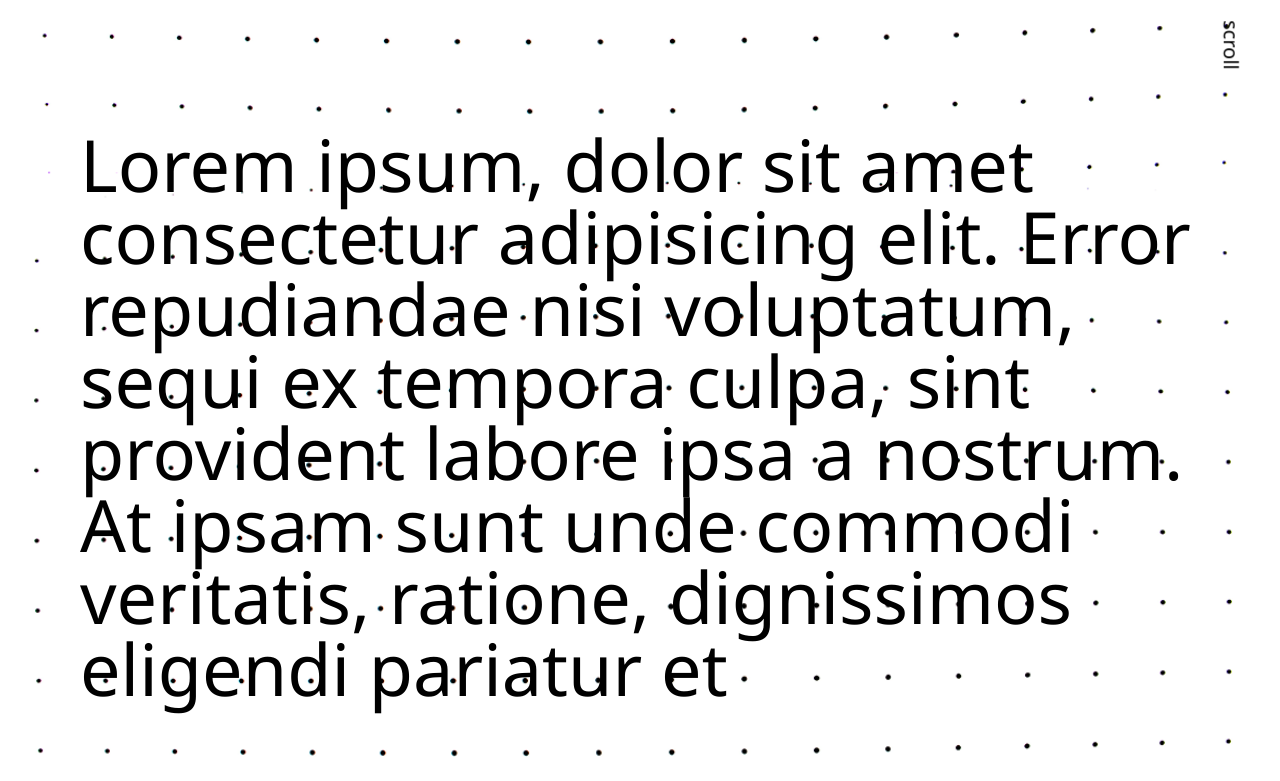
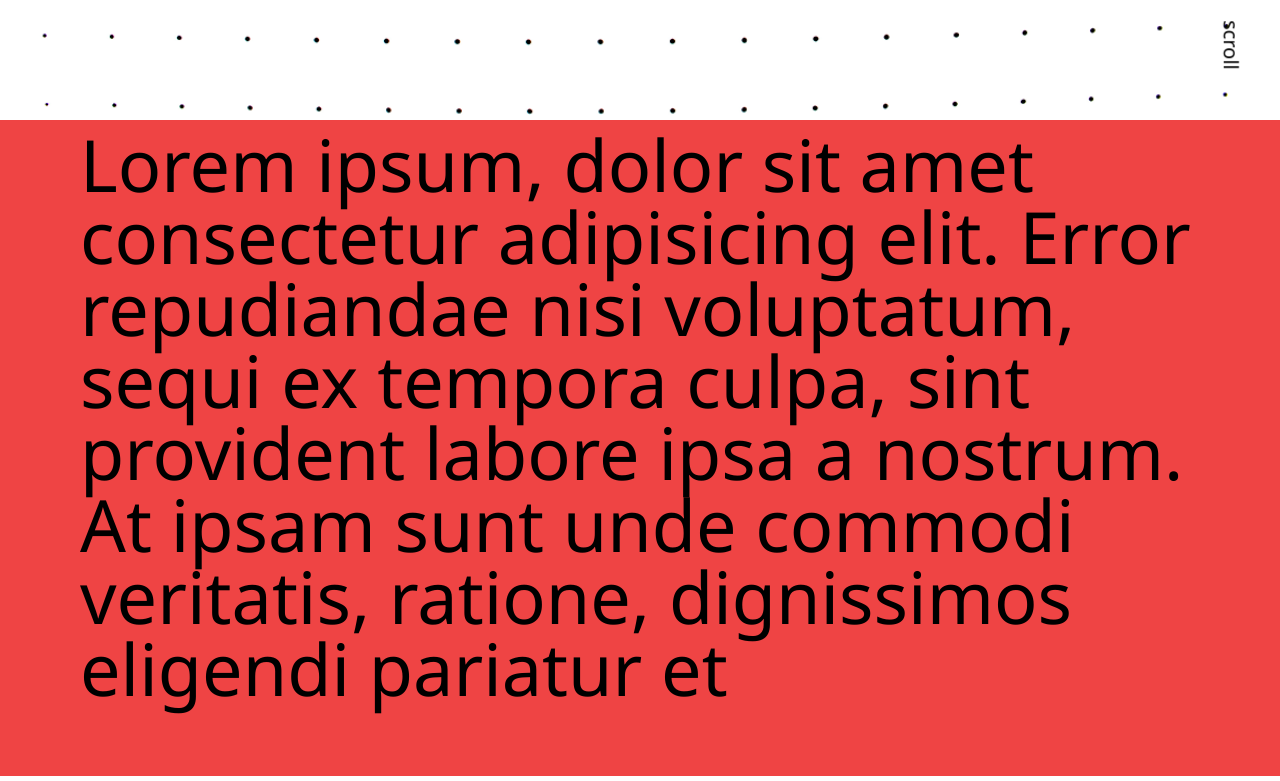
Before and after one commit to Yahyobek-12/yahyooo, a React (Create React App) app: page / in a window 1280 px wide. Shown: the part 680-1461 px from the top of the page. Built offline with nearby package versions, Linux system fonts and the light colour scheme.

Commit message:
yahyobek

```diff
--- a/src/Sections/HSec1.jsx
+++ b/src/Sections/HSec1.jsx
@@ -1,6 +1,6 @@
 const HSec1 = () => {
   return (
-    <div className="w-[100%] sm:h-[82vh] h-[60vh] HSec1 lg:px-20 md:px-16 px-4 py-2 lg:mb-0 md:mb-12 mb-0">
+    <div className="w-[100%] sm:h-[82vh] h-[60vh] HSec1 lg:px-20 md:px-16 px-4 py-2 lg:mb-0 md:mb-12 mb-0 bg-red-500">
       <h1 className="lg:text-7xl md:text-6xl sm:text-5xl ss:text-3xl text-2xl">Lorem ipsum, dolor sit amet consectetur adipisicing elit. Error repudiandae nisi voluptatum, sequi ex tempora culpa, sint provident labore ipsa a nostrum. At ipsam sunt unde commodi veritatis, ratione, dignissimos eligendi pariatur et</h1>
     </div>
   )
--- a/src/Sections/HSec2.jsx
+++ b/src/Sections/HSec2.jsx
@@ -5,7 +5,7 @@ import darkImg from '../images/maxim-berg-3E2xgrlNXq4-unsplash.jpg'
 
 const HSec2 = () => {
   return (
-    <div className="w-[100%] ss:h-[80vh] h-[85vh] px-4 xl:mt-0 lg:mt-64 md:mt-20 sm:mt-[-4rem] mt-[-5rem]">
+    <div className="w-[100%] ss:h-[80vh] h-[85vh] px-4 xl:mt-0 lg:mt-64 md:mt-20 sm:mt-[-4rem] mt-0">
         <h1 className="md:text-5xl text-3xl font-bold md:ml-14 ml-6 uppercase">Latest <br /> <p className="ml-12 md:text-3xl text-xl text-gray-500">projects</p></h1>
 
         <div className="w-[100%] h-[60vh] lg:flex block items-center justify-between md:px-12 sm:px-4 px-2 mt-4">
```
